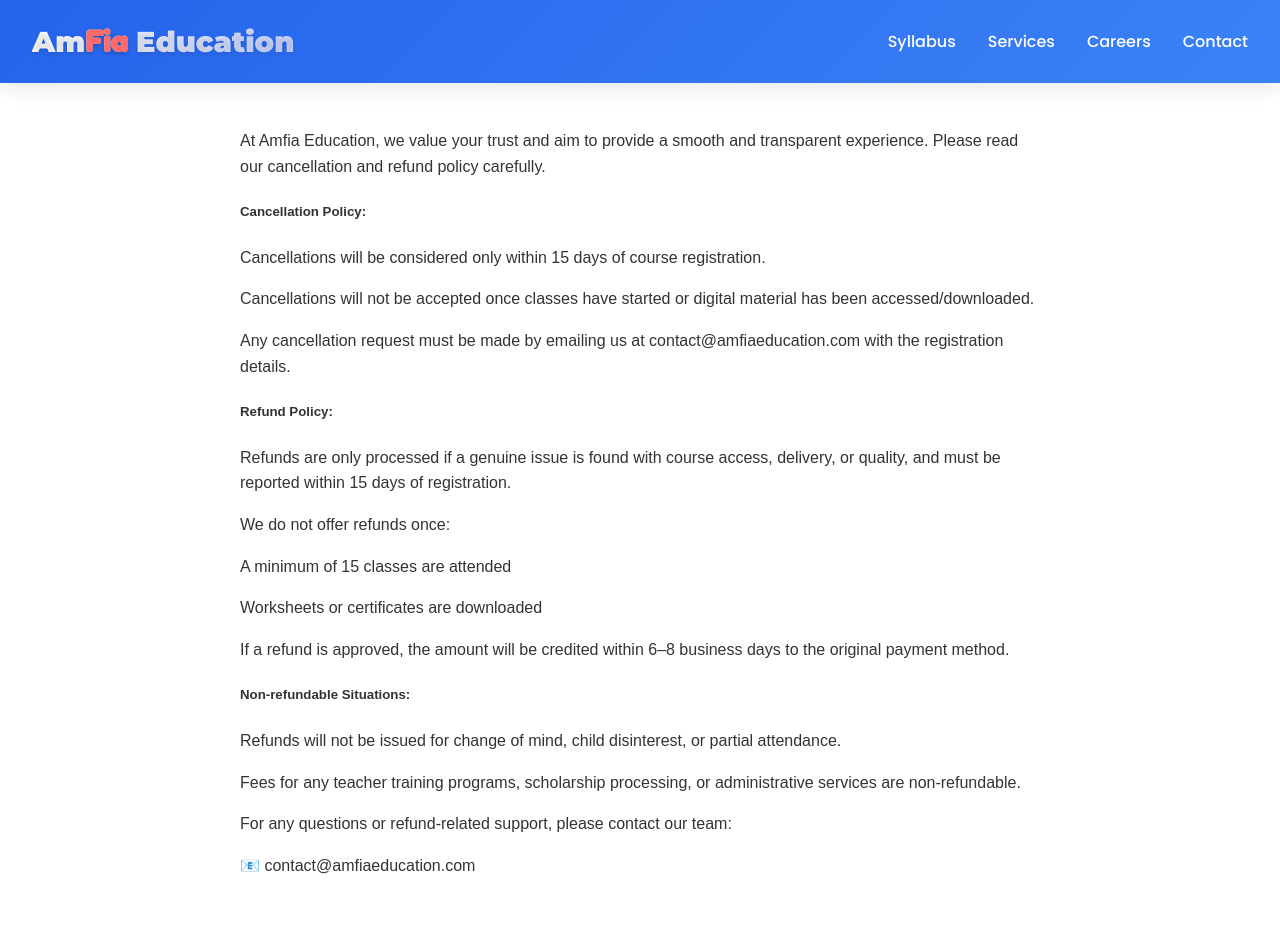
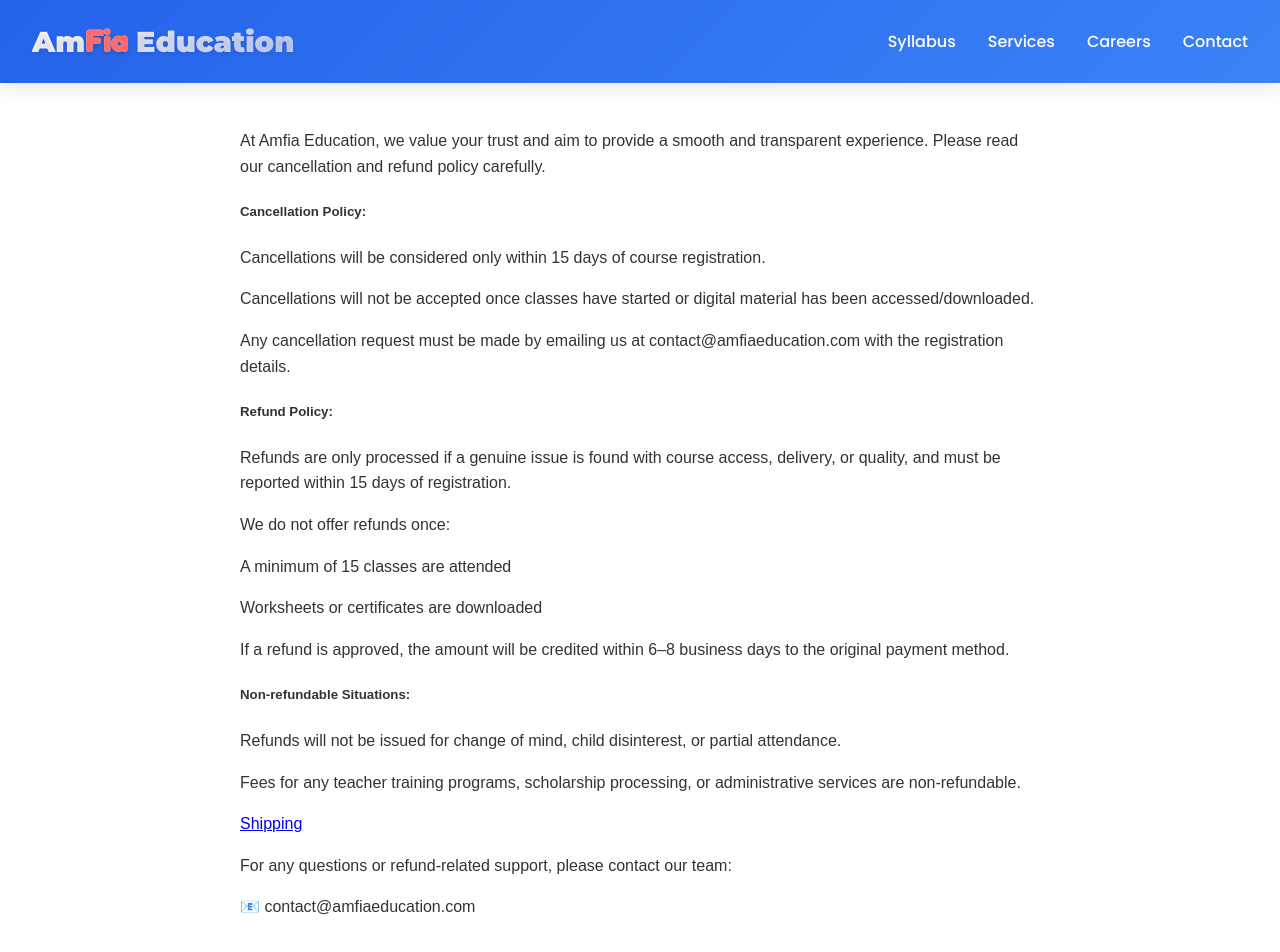
Before and after one commit to AmirKhancoder/amfiaeducation, a React (Create React App) app in the folder frontend/: page /refund in a window 1280 px wide. Shown: the top 952 px of the page. Before the commit the page ends 926 px from the top, so only its background shows below. Built offline with nearby package versions, Linux system fonts and the light colour scheme.

Commit message:
my changes

```diff
--- a/frontend/src/App.js
+++ b/frontend/src/App.js
@@ -14,6 +14,7 @@ import ApplyNow from './components/ApplyNow';
 import PrivacyPolicy from './components/TermsCondition/PrivacyPolicy';
 import TermsAndCondition from './components/TermsCondition/TermsAndCondition';
 import Refund from './components/TermsCondition/Refund';
+import Shipping from './components/TermsCondition/Shipping';
 
 function App() {
   return (
@@ -37,6 +38,7 @@ function App() {
           <Route path='/privacy' element={<PrivacyPolicy/>}/>
           <Route path='/terms' element={<TermsAndCondition/>}/>
           <Route path='/refund' element={<Refund/>}/>
+          <Route path='/shipping' element={<Shipping/>}/>
         </Routes>
       </BrowserRouter>
     </div>
--- a/frontend/src/components/TermsCondition/Refund.js
+++ b/frontend/src/components/TermsCondition/Refund.js
@@ -1,4 +1,5 @@
 import React from 'react'
+import { Link } from 'react-router-dom'
 
 function Refund() {
   return (
@@ -28,6 +29,7 @@ function Refund() {
 <p>Refunds will not be issued for change of mind, child disinterest, or partial attendance. </p>
 
 <p>Fees for any teacher training programs, scholarship processing, or administrative services are non-refundable. </p>
+<Link to='/shipping'><p>Shipping</p></Link>
 
 <p>For any questions or refund-related support, please contact our team: </p>
 <p>📧 contact@amfiaeducation.com </p>
```
